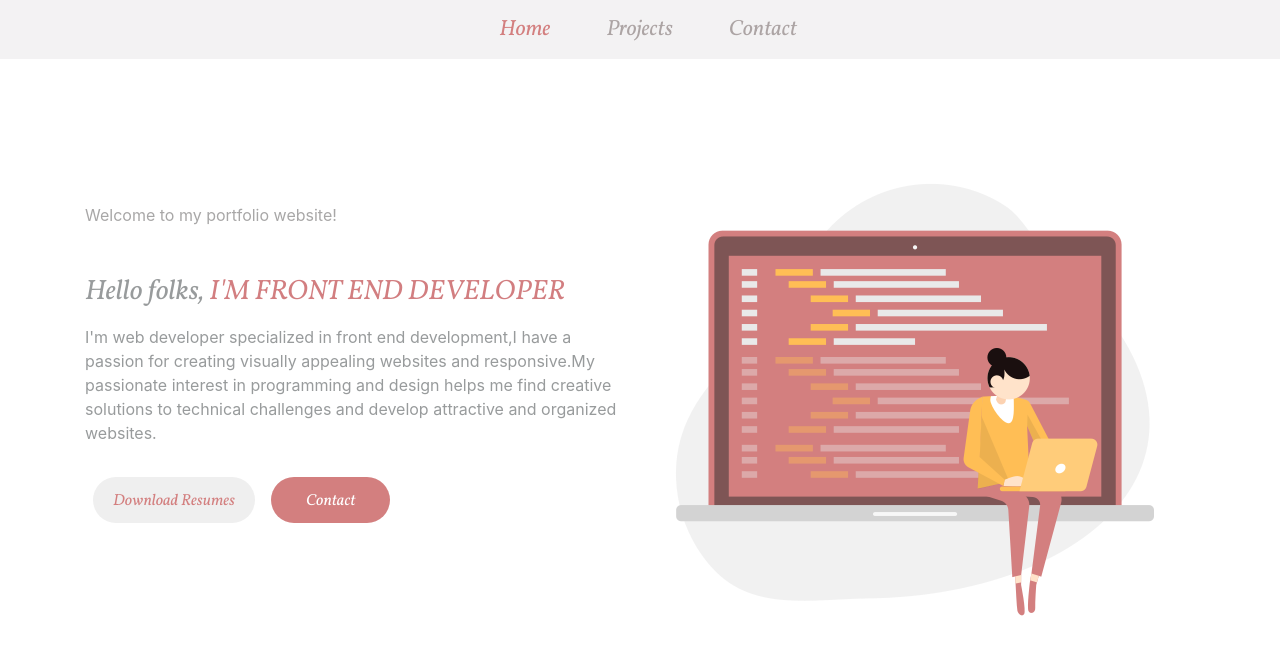
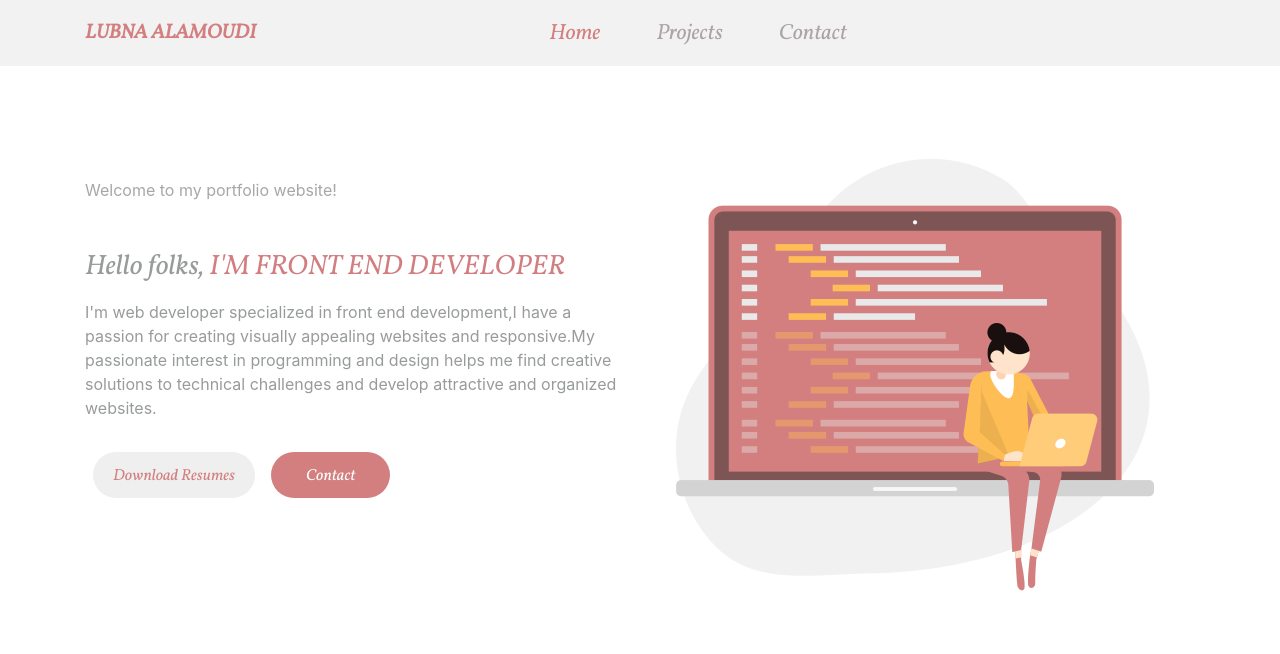
Before and after one commit to lubnaO/Portfolio, a React (Create React App) app: page / in a window 1280 px wide. Shown: the top 654 px of the page. Built offline with nearby package versions, Linux system fonts and the light colour scheme.

Commit message:
init project

```diff
--- a/src/BannerSections/banner.js
+++ b/src/BannerSections/banner.js
@@ -18,7 +18,7 @@ let Banner = () => {
     return(
         <section>
               <Container>
-                <Row className=" d-flex justify-content-revet mt-5">
+                <Row className=" d-flex justify-content-revet mt-3">
                 <Col sm={12} lg={6} className="mt-5">
                   <p className={`mt-5 ${classes.welcome}`}>Welcome to my portfolio website!</p>
                   <h3 className={`mt-5 ${classes.hello}`}>Hello folks, <span className={classes.frontEndStyle}>I'm front end developer</span></h3>
--- a/src/Layout/Mainnavbar/navbar.js
+++ b/src/Layout/Mainnavbar/navbar.js
@@ -12,6 +12,7 @@ let NavBar = () => {
     <Container>
         <Navbar.Brand href="#home">
          {/* <Image src={logo} className={classes.logo}/>  */}
+         <h5 className={classes.logo}>Lubna Alamoudi</h5>
 
         </Navbar.Brand>
         <Navbar.Toggle aria-controls="basic-navbar-nav" />
--- a/src/Layout/Mainnavbar/navbar.module.css
+++ b/src/Layout/Mainnavbar/navbar.module.css
@@ -20,3 +20,9 @@
 .navbar .navbarItems a.active{
     color: rgb(211, 127, 127);
 }
+.logo{
+    margin-top: 8px;
+    text-transform: uppercase;
+    font-weight: 600;
+    color: rgb(211, 127, 127);
+}
```
